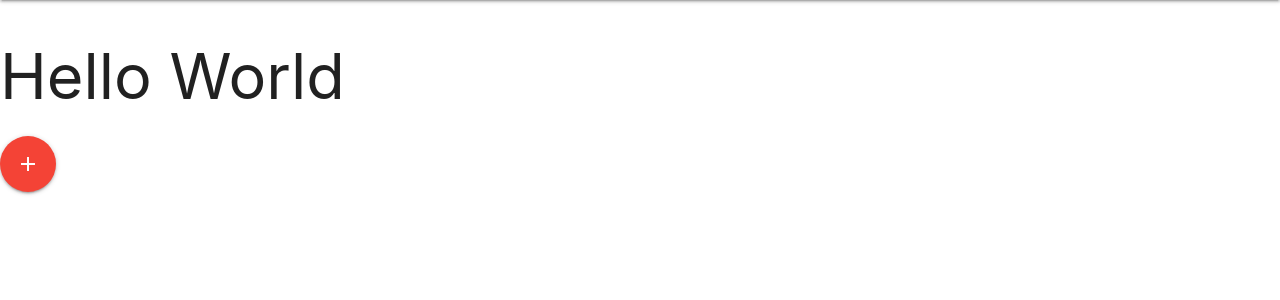
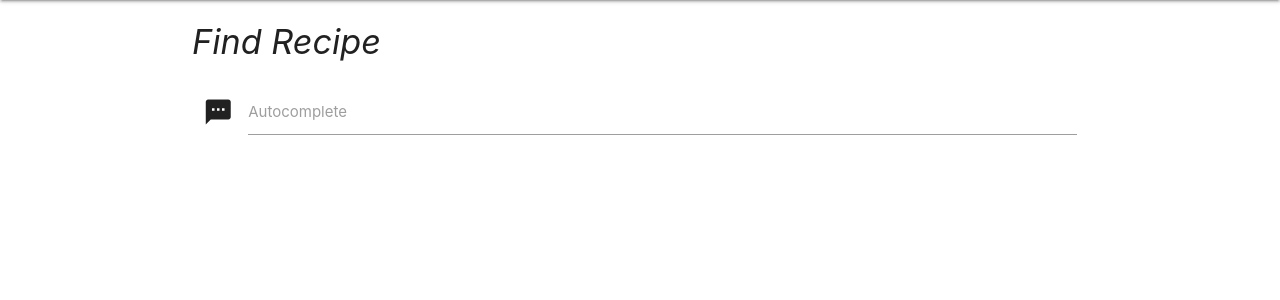
Before and after one commit to wickyakloe/Online-Cookbook, a Python web app: template templates/index.html in a window 1280 px wide. Shown: the part 64-364 px from the top of the page. Run offline with Jinja, Linux system fonts and the light colour scheme; the template is opened without the code that fills it, so the values that code supplies are empty.

Commit message:
Create recipe search component

```diff
--- a/templates/base.html
+++ b/templates/base.html
@@ -22,12 +22,27 @@
         </ul>
       </div>
     </nav>
+
+    <div class="container">
     {% block content %}
     {% endblock %}
+    </div>
 
     <!--JavaScript at end of body for optimized loading-->
     <script type="text/javascript" src="{{ url_for('static', filename='js/jquery-3.4.1.min.js') }}"></script>
     <script type="text/javascript" src="{{ url_for('static', filename='js/materialize.min.js') }}""></script>
+    <script>
+      $(document).ready(function(){
+        // Needed for materialize autocomplete
+        $('input.autocomplete').autocomplete({
+          data: {
+            "Apple": null,
+            "Microsoft": null,
+            "Google": 'https://placehold.it/250x250'
+          },
+        });
+      });
+    </script>
 
   </body>
 </html>
--- a/templates/index.html
+++ b/templates/index.html
@@ -1,6 +1,16 @@
 {% extends 'base.html' %}
 {% block content %}
-<h1>Hello World</h1>
-<!-- Materialize text -->
-<a class="btn-floating btn-large waves-effect waves-light red"><i class="material-icons">add</i></a>
+<h4><i>Find Recipe</i></h4>
+<!-- Materialize autocomplete dropdown -->
+<div class="row">
+    <div class="col s12">
+        <div class="row">
+            <div class="input-field col s12">
+              <i class="material-icons prefix">textsms</i>
+              <input type="text" id="autocomplete-input" class="autocomplete">
+              <label for="autocomplete-input">Autocomplete</label>
+            </div>
+        </div>
+    </div>
+</div>
 {% endblock %}
```
